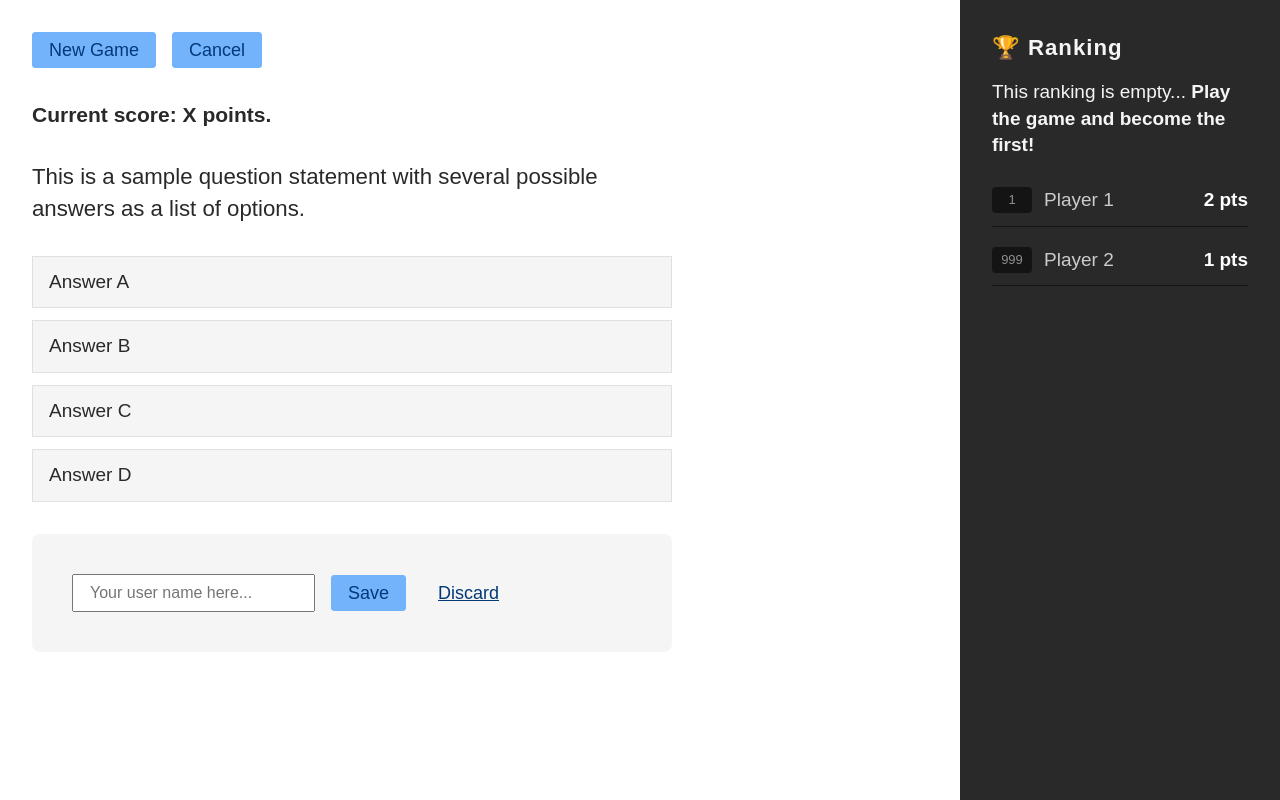
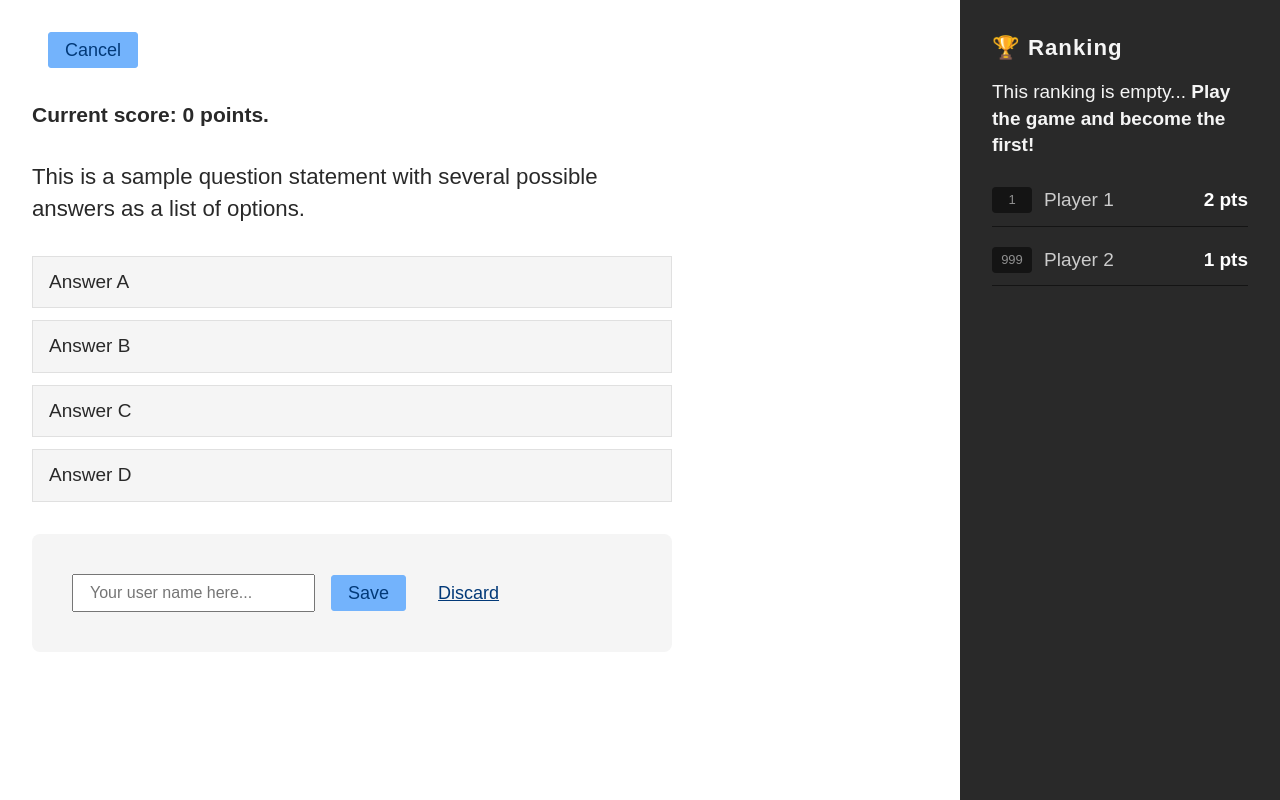
Before and after one commit to davidasensio/TriviaGameWebApp, a plain HTML site: page index.html in a window 1280 px wide. Both pictures are taken after a click on the button "New Game". Drawn offline with Linux system fonts and the light colour scheme; a web font is replaced by a local one.

Commit message:
Trivia Game Functionality  - Basic setup  - New/Cancel Game

```diff
--- a/index.html
+++ b/index.html
@@ -4,6 +4,8 @@
     <meta charset="UTF-8">
     <meta name="viewport" content="width=device-width, initial-scale=1.0">
     <title>20232 Web Programming - PRACTICE</title>
+
+    <script type="module" src="./js/main.js"></script>
 
     <link rel="preconnect" href="https://fonts.googleapis.com">
     <link rel="preconnect" href="https://fonts.gstatic.com" crossorigin>
--- a/js/main.js
+++ b/js/main.js
@@ -1 +1,19 @@
-// Your app starting point here
+/**
+ * Practice - WebProgramming
+ * @author David Asensio
+ */
+
+import { CATEGORY_LIST } from "./modules/consts/category-list.js";
+import { Encoder } from "./modules/utils/encoder.js";
+import { Randomizer } from "./modules/utils/randomizer.js";
+import { TriviaGame } from "./modules/game/trivia-game.js";
+
+console.log(CATEGORY_LIST);
+console.log(Encoder.htmlEntitiesEncode("Hello World!"));
+console.log(Randomizer.randomizeArray(["a", "b", "c", "d", "e", "f", "g", "h", "i"]));
+
+const newGameButton = document.querySelector(".js-new");
+const cancelGameButton = document.querySelector(".js-cancel");
+const scoreInfo = document.querySelector(".js-points");
+
+new TriviaGame(newGameButton, cancelGameButton, scoreInfo);
--- /dev/null
+++ b/js/modules/game/trivia-game.js
@@ -0,0 +1,61 @@
+class TriviaGame {
+  #newGameButton;
+  #cancelGameButton;
+  #scoreInfo;
+
+  #started;
+  #score;
+
+  constructor(newGameButton, cancelGameButton, scoreInfo) {
+    this.#newGameButton = newGameButton;
+    this.#cancelGameButton = cancelGameButton;
+    this.#scoreInfo = scoreInfo;
+
+    this.#init();
+  }
+
+  #init() {
+    this.#reset();
+    this.#newGameButton.addEventListener("click", this.#newGame.bind(this));
+    this.#cancelGameButton.addEventListener(
+      "click",
+      this.#cancelGame.bind(this)
+    );
+
+    this.#reset();
+  }
+
+  #reset() {
+    this.#started = false;
+    this.#score = 0;
+    this.#render();
+  }
+
+  #newGame() {
+    console.log("New Game");
+    alert("New Game");
+    this.#started = true;
+    this.#render();
+  }
+
+  #cancelGame() {
+    this.#started = false;
+    console.log("Cancel Game");
+    alert("Cancel Game");
+    this.#render();
+  }
+
+  #render() {
+    console.log("Render");
+    if (this.#started) {
+      this.#newGameButton.classList.add("d-none");
+      this.#cancelGameButton.classList.remove("d-none");
+    } else {
+      this.#newGameButton.classList.remove("d-none");
+      this.#cancelGameButton.classList.add("d-none");
+    }
+    this.#scoreInfo.innerHTML = this.#score;
+  }
+}
+
+export { TriviaGame };
```
